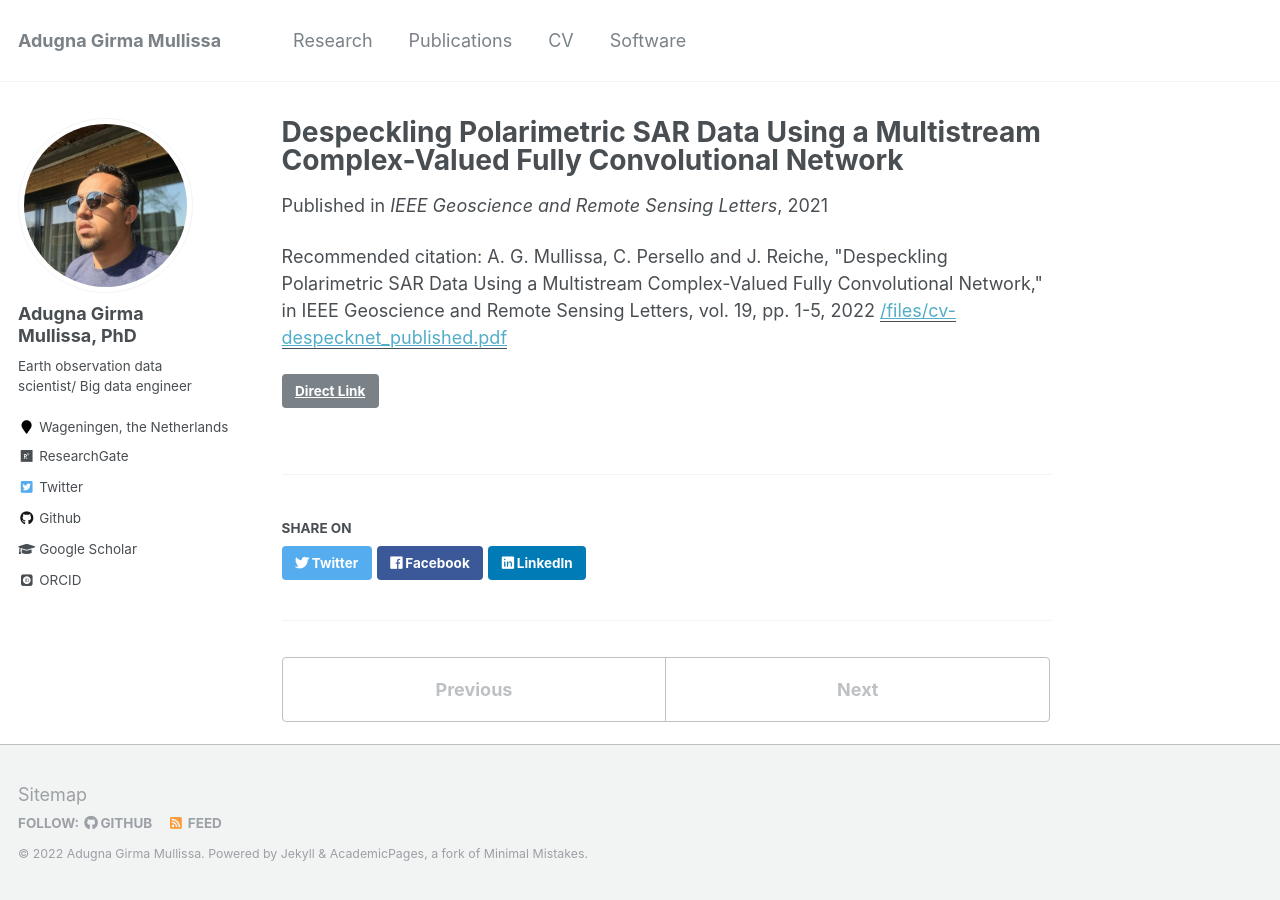
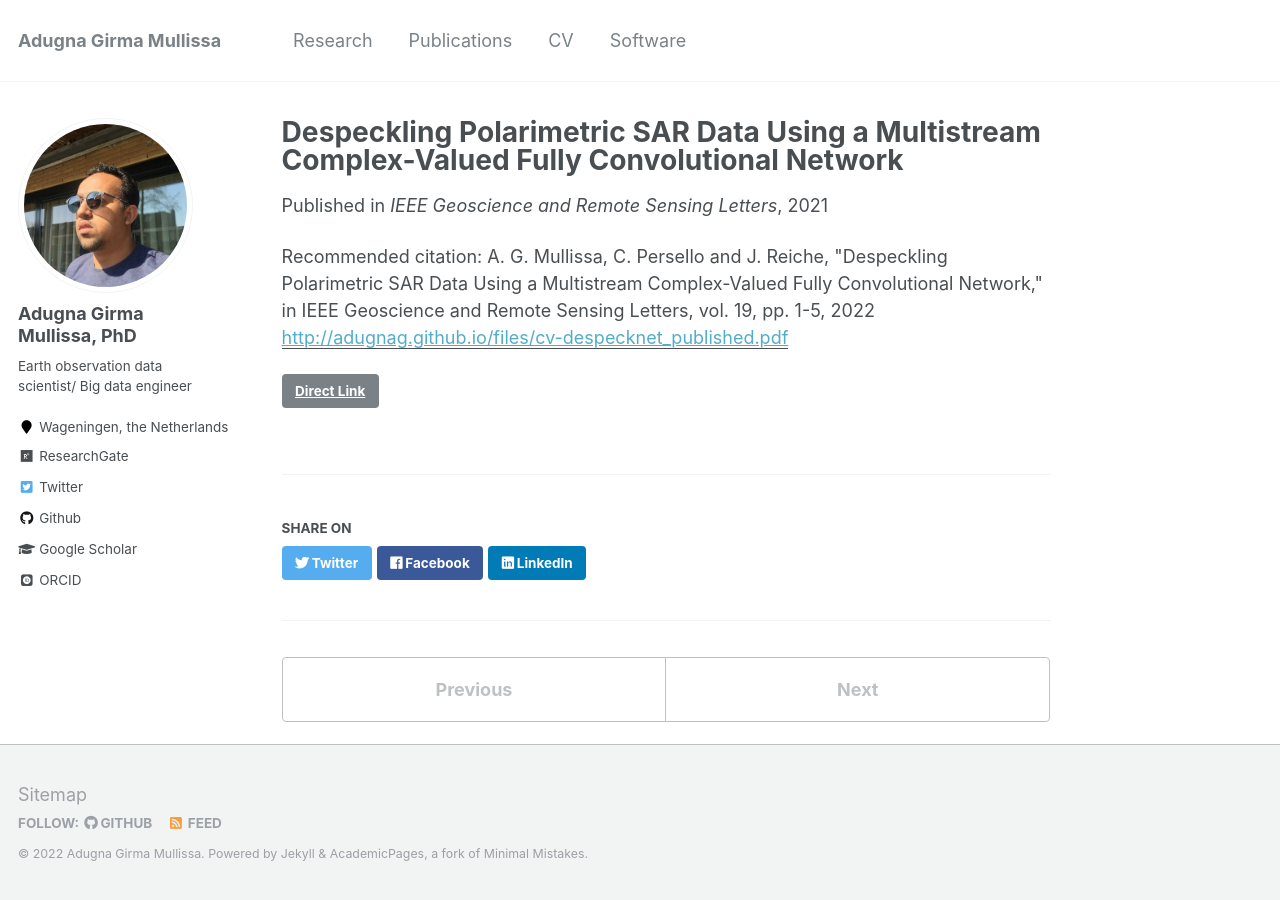
Before and after one commit to adugnag/adugnag.github.io, a Jekyll site: the page built from _publications/paper5.md, in a window 1280 px wide. Built offline with Jekyll 4.4.1, drawn with Linux system fonts in a browser that asks for light colours; some web fonts are replaced; part of the change alters nothing that is shown.

Commit message:
Update paper5.md

```diff
--- a/_publications/paper5.md
+++ b/_publications/paper5.md
@@ -5,7 +5,7 @@ permalink: /publication/paper5
 excerpt: ''
 date: 2021-03-22
 venue: 'IEEE Geoscience and Remote Sensing Letters'
-paperurl: '/files/cv-despecknet_published.pdf'
+paperurl: 'http://adugnag.github.io/files/cv-despecknet_published.pdf'
 link: 'http://dx.doi.org/10.1109/LGRS.2021.3066311'
 github: 'https://github.com/adugnag/CV-deSpeckNet'
 citation: 'A. G. Mullissa, C. Persello and J. Reiche, "Despeckling Polarimetric SAR Data Using a Multistream Complex-Valued Fully Convolutional Network," in IEEE Geoscience and Remote Sensing Letters, vol. 19, pp. 1-5, 2022'
```
